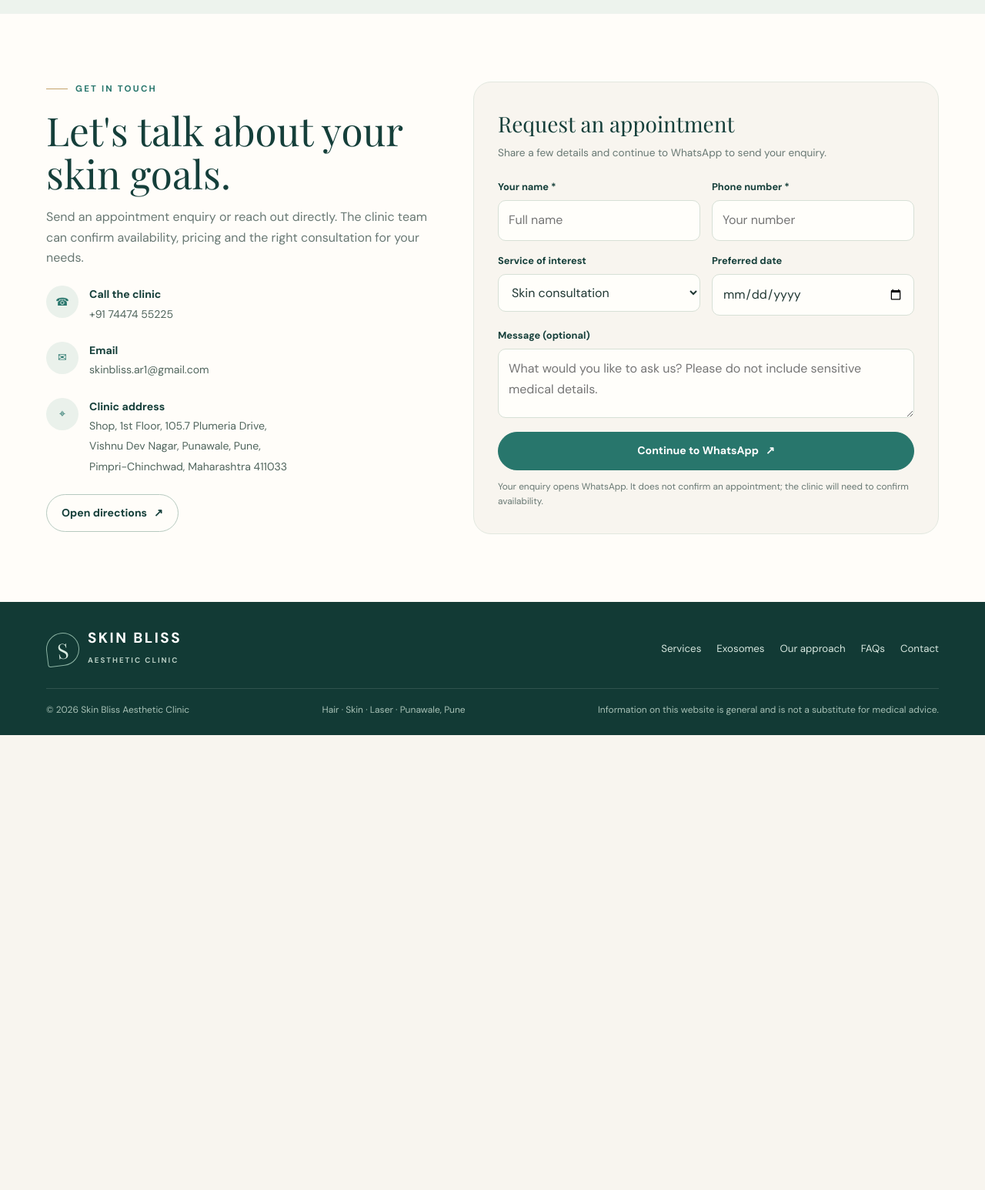
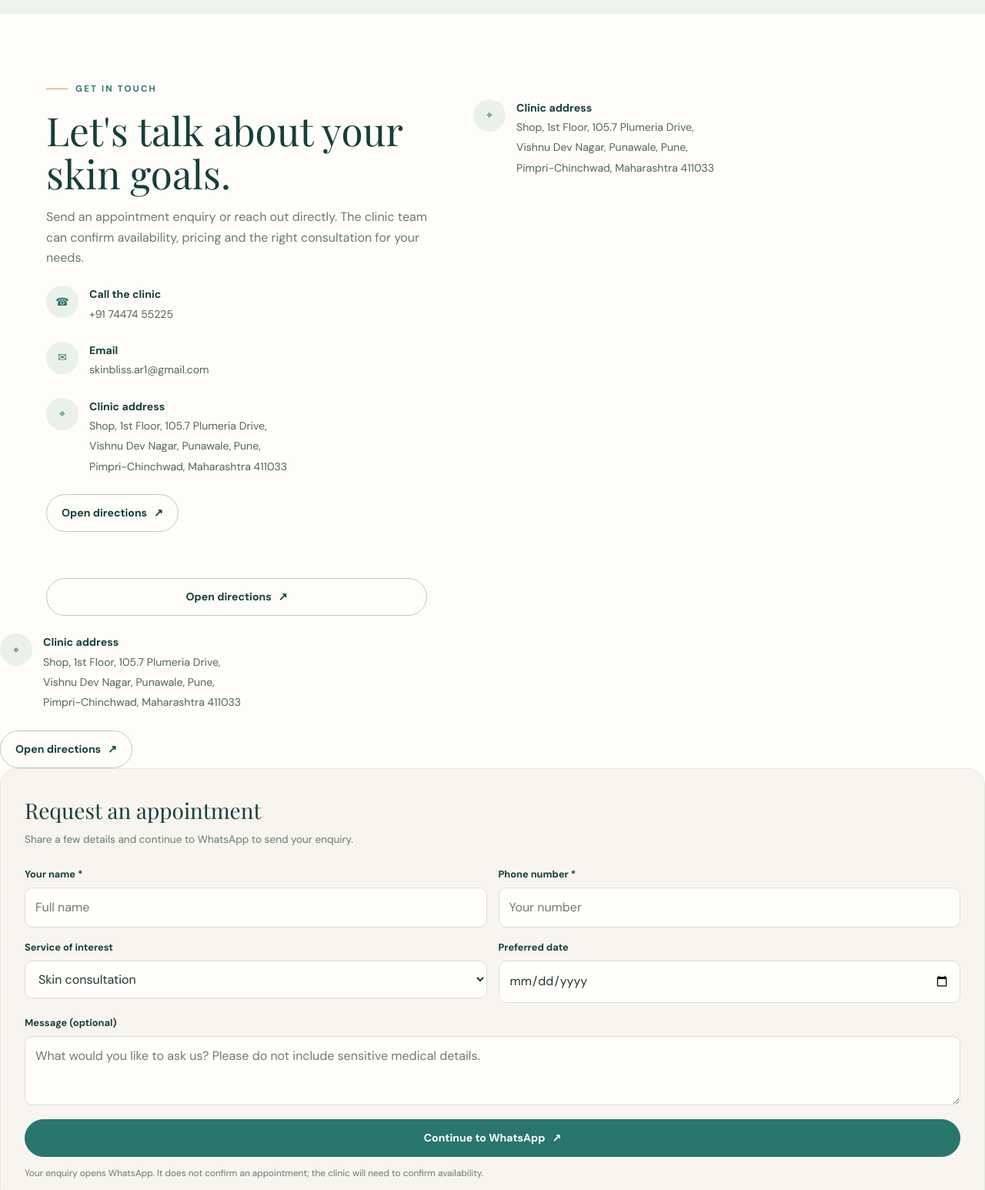
Before and after one commit to DeepakKumawat69/Doctor-s-Website, a plain HTML site: page index.html in a window 1280 px wide. Shown: the part 3720-5266 px from the top of the page at 77% size. Before the commit the page ends 4675 px from the top, so only its background shows below. Drawn offline with nearby package versions, Linux system fonts and the light colour scheme.

Commit message:
Your commit message here

```diff
--- a/index.html
+++ b/index.html
@@ -75,6 +75,15 @@ footer{background:#123a35;color:#d7e7df;padding:35px 0 22px}.footer-main{display
 <div class="contact-row"><span class="round">⌖</span><div><b>Clinic address</b><span>Shop, 1st Floor, 105.7 Plumeria Drive,<br>Vishnu Dev Nagar, Punawale, Pune,<br>Pimpri-Chinchwad, Maharashtra 411033</span></div></div>
 <a class="button light" href="https://www.google.com/maps/search/?api=1&query=105.7+Plumeria+Drive+Vishnu+Dev+Nagar+Punawale+Pune+411033" target="_blank" rel="noopener">Open directions <span>↗</span></a>
 </div>
+
+<div class="contact-row"><span class="round">⌖</span><div><b>Clinic address</b><span>Shop, 1st Floor, 105.7 Plumeria Drive,<br>Vishnu Dev Nagar, Punawale, Pune,<br>Pimpri-Chinchwad, Maharashtra 411033</span></div></div>
+<a class="button light" href="https://www.google.com/maps/search/?api=1&query=105.7+Plumeria+Drive+Vishnu+Dev+Nagar+Punawale+Pune+411033" target="_blank" rel="noopener">Open directions <span>↗</span></a>
+</div>
+
+<div class="contact-row"><span class="round">⌖</span><div><b>Clinic address</b><span>Shop, 1st Floor, 105.7 Plumeria Drive,<br>Vishnu Dev Nagar, Punawale, Pune,<br>Pimpri-Chinchwad, Maharashtra 411033</span></div></div>
+<a class="button light" href="https://www.google.com/maps/search/?api=1&query=105.7+Plumeria+Drive+Vishnu+Dev+Nagar+Punawale+Pune+411033" target="_blank" rel="noopener">Open directions <span>↗</span></a>
+</div>
+
 <form class="form-card" id="bookingForm"><h3>Request an appointment</h3><p class="form-intro">Share a few details and continue to WhatsApp to send your enquiry.</p><div class="form-grid">
 <div class="field"><label for="name">Your name *</label><input id="name" name="name" autocomplete="name" required placeholder="Full name"></div>
 <div class="field"><label for="phone">Phone number *</label><input id="phone" name="phone" autocomplete="tel" type="tel" required placeholder="Your number"></div>
```
